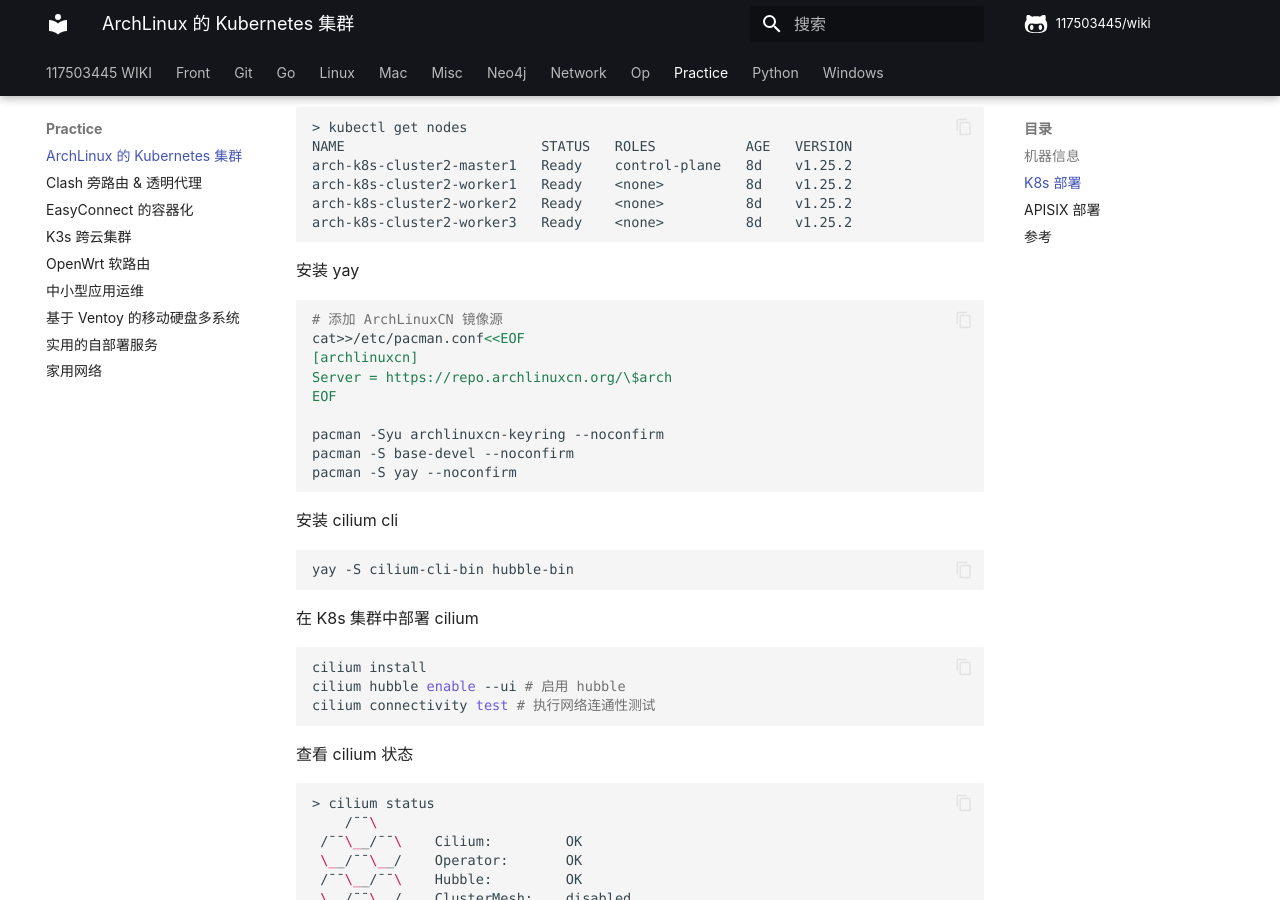
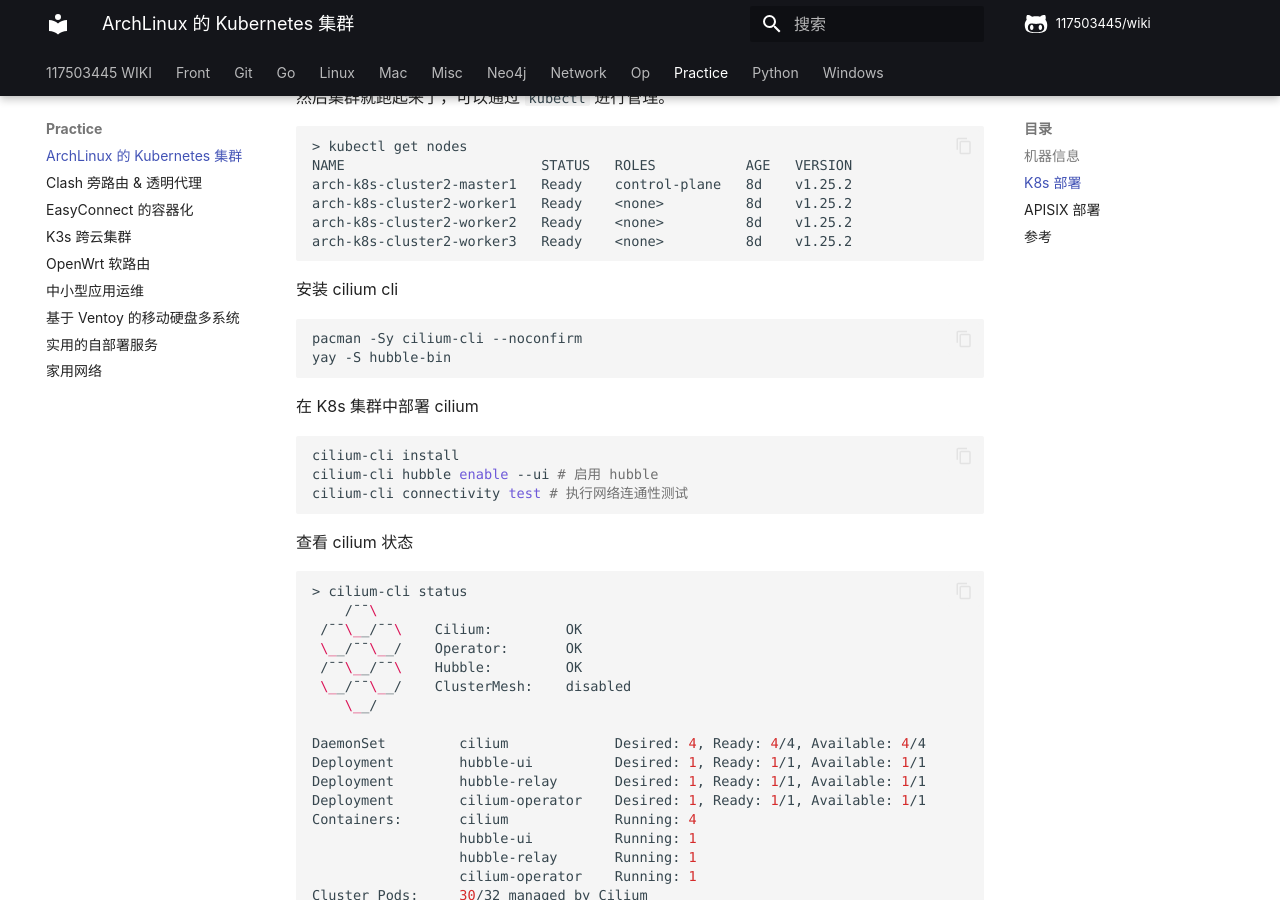
Before and after one commit to 117503445/wiki, an MkDocs documentation site: the page built from docs/practice/ArchLinux 的 Kubernetes 集群.md, in a window 1280 px wide and 900 px high, scrolled down 4575 px. Built offline with MkDocs 1.6.1 and Material for MkDocs 9.7.7, drawn with Linux system fonts in a browser that asks for light colours; some web fonts are replaced; comment, search, counter and statistics services are not loaded; some of the changed text lies outside the part shown.

Commit message:
k8s
Signed-off-by: 117503445 <t117503445@gmail.com>

````diff
--- a/docs/practice/ArchLinux 的 Kubernetes 集群.md
+++ b/docs/practice/ArchLinux 的 Kubernetes 集群.md
@@ -119,7 +119,8 @@ kubeadm config images pull
 [CNI](https://github.com/containernetworking/cni) 用于协调容器间的网络连接。因为各个部署环境下的网络条件差别巨大，所以 K8s 就把这一部分网络需求抽象成了接口，由不同的网络插件进行实现，以适应不同的网络环境。常见的 CNI 插件有 Flannel, Calico, Cilium 等。我一开始觉得 Flannel 的网络机制最简单，就尝试使用 Flannel，结果一整个国庆假期都花在处理各种网络问题上了，最后也没有成功，后来我换成 Cilium 一下子就搞定了。一方面，Cilium 的文档更加完善，而且还有仪表盘、可观测性等功能，eBPF 等黑科技。另一方面，kubeadm 的开发者也不推荐使用 Flannel，见 <https://github.com/kubernetes/kubeadm/issues/1817#issuecomment-538311661>。
 
 ```sh
-kubeadm init --pod-network-cidr=10.217.0.0/16 # only on master
+# only on master
+kubeadm init --pod-network-cidr=10.217.0.0/16
 ```
 
 输出如下所示
@@ -224,38 +225,25 @@ arch-k8s-cluster2-worker2   Ready    <none>          8d    v1.25.2
 arch-k8s-cluster2-worker3   Ready    <none>          8d    v1.25.2
 ```
 
-安装 yay
-
-```sh
-# 添加 ArchLinuxCN 镜像源
-cat>>/etc/pacman.conf<<EOF
-[archlinuxcn]
-Server = https://repo.archlinuxcn.org/\$arch
-EOF
-
-pacman -Syu archlinuxcn-keyring --noconfirm
-pacman -S base-devel --noconfirm
-pacman -S yay --noconfirm
-```
-
 安装 cilium cli
 
 ```sh
-yay -S cilium-cli-bin hubble-bin
+pacman -Sy cilium-cli --noconfirm
+yay -S hubble-bin
 ```
 
 在 K8s 集群中部署 cilium
 
 ```sh
-cilium install
-cilium hubble enable --ui # 启用 hubble
-cilium connectivity test # 执行网络连通性测试
+cilium-cli install
+cilium-cli hubble enable --ui # 启用 hubble
+cilium-cli connectivity test # 执行网络连通性测试
 ```
 
 查看 cilium 状态
 
 ```sh
-> cilium status
+> cilium-cli status
     /¯¯\
  /¯¯\__/¯¯\    Cilium:         OK
  \__/¯¯\__/    Operator:       OK
````
Also changed, not shown: other parts of docs/practice/ArchLinux 的 Kubernetes 集群.md (+1 -1 lines).
